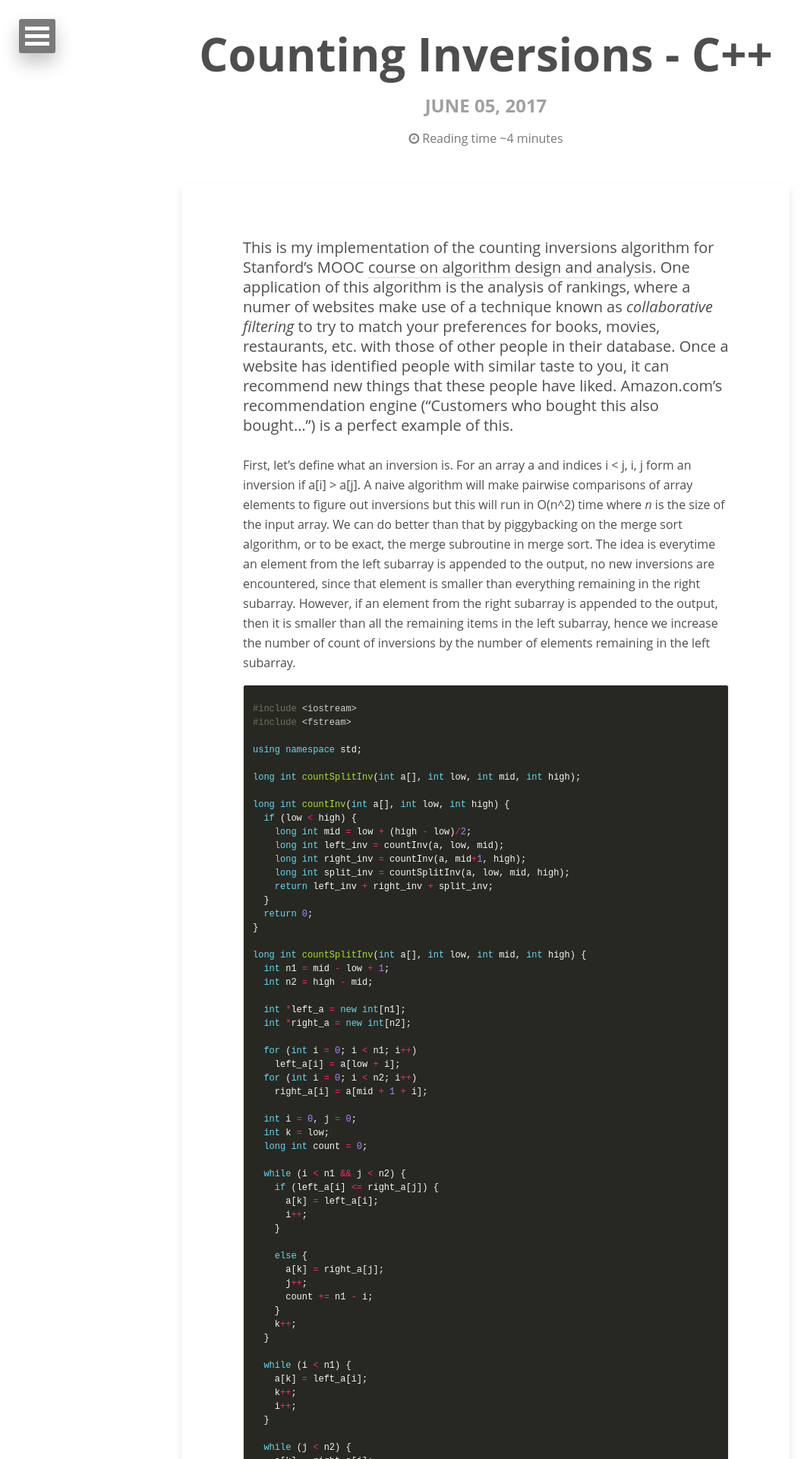
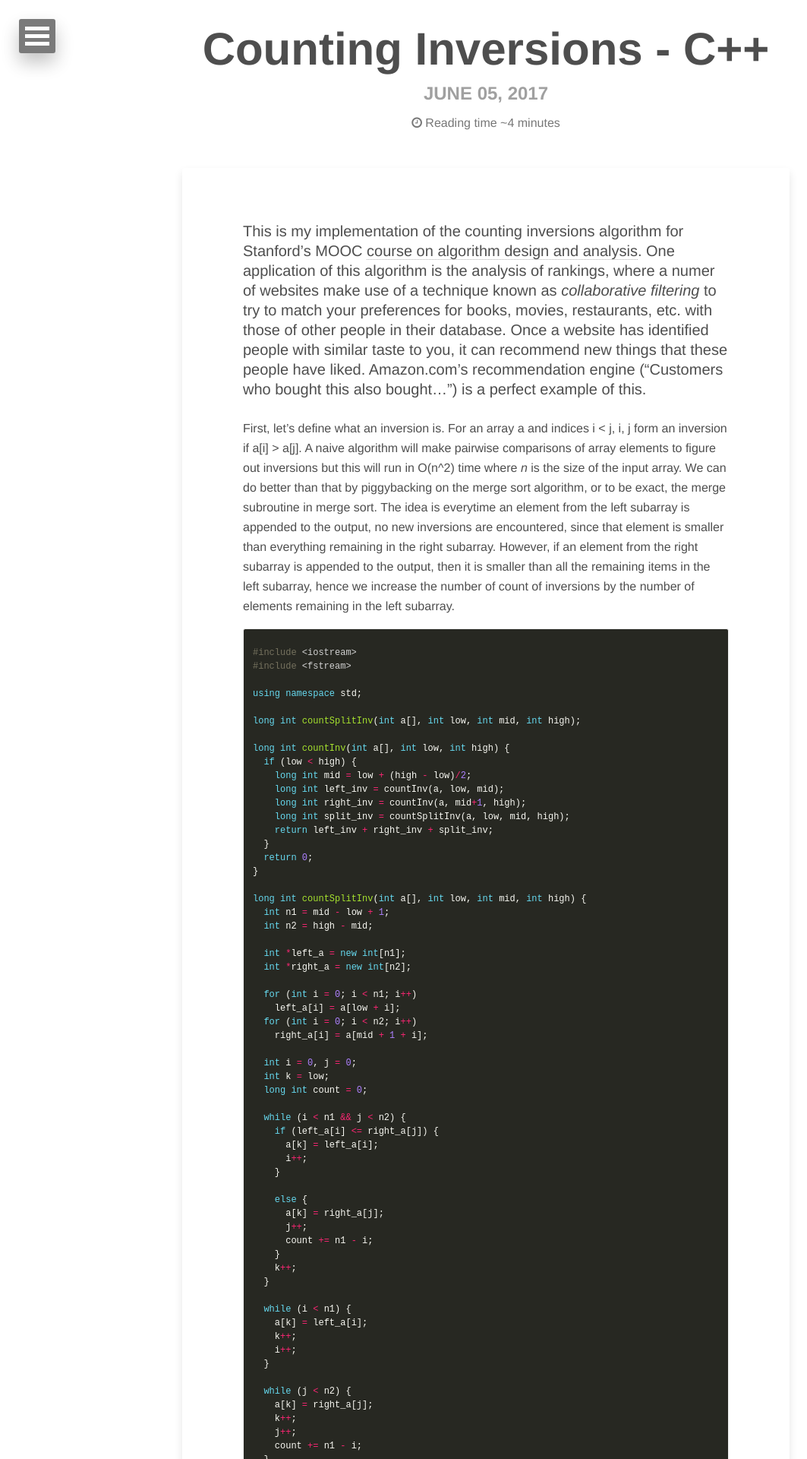
Before and after one commit to drawar/drawar.github.io, a Jekyll site: the page built from _posts/2017-06-05-count-inversion-cpp.md, in a window 1280 px wide. Shown: the top 1920 px of the page at 76% size, without its empty margins (0-1063 px from the left). Built offline with Jekyll 4.4.1, drawn with Linux system fonts in a browser that asks for light colours; nearby versions of some CDN libraries; comment, search, counter and statistics services are not loaded.

Commit message:
Update _variables.scss

```diff
--- a/_sass/_variables.scss
+++ b/_sass/_variables.scss
@@ -13,7 +13,7 @@ $front-page-feature-image-height : 400px; // min 150px recommended
    Typography
    ========================================================================== */
 
-$base-font                       : 'Open Sans', Helvetica, Arial, sans-serif;
+$base-font                       : 'Raleway', Helvetica, Arial, sans-serif;
 $heading-font                    : $base-font;
 $caption-font                    : $base-font;
 $code-font                       : monospace;
```
